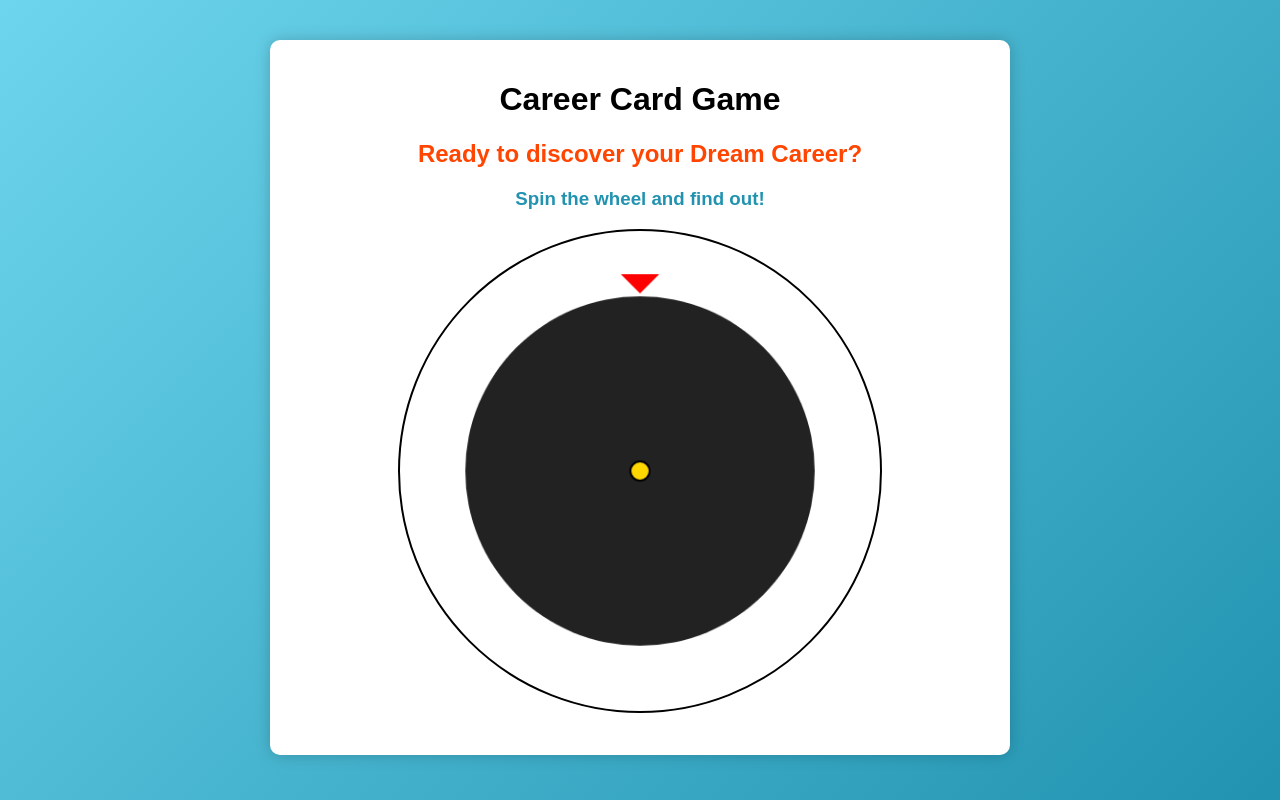
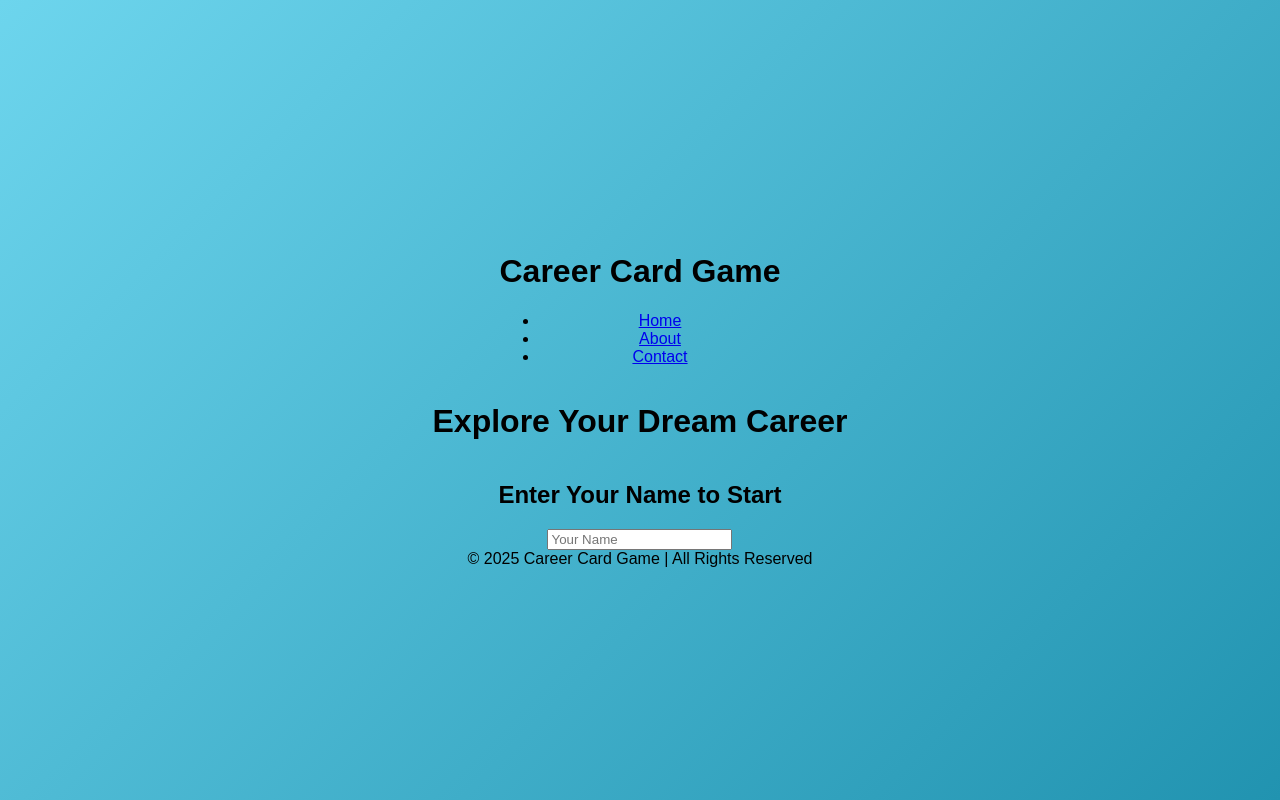
Before and after one commit to webaayu/career-card-game, a Flask app: template templates/index.html in a window 1280 px wide. Run offline with Flask 3, Linux system fonts and the light colour scheme; the template is opened without the code that fills it, so the values that code supplies are empty; some libraries are stand-ins or nearby versions.

Commit message:
Update index.html

```diff
--- a/templates/index.html
+++ b/templates/index.html
@@ -1,59 +1,41 @@
 <!DOCTYPE html>
 <html lang="en">
 <head>
-    <meta charset="UTF-8">
-    <meta name="viewport" content="width=device-width, initial-scale=1.0">
-    <title>Career Spin Wheel</title>
-    <script src="https://cdnjs.cloudflare.com/ajax/libs/jquery/3.6.0/jquery.min.js"></script>
-    <script src="https://cdnjs.cloudflare.com/ajax/libs/gsap/3.12.2/gsap.min.js"></script>
-    <link rel="stylesheet" href="{{ url_for('static', filename='styles.css') }}">
-    <style>
-        /* Additional styles specific to index.html */
-        #wheelCanvas {
-            border: 2px solid black;
-            border-radius: 50%;
-        }
-        #result {
-            font-size: 22px;
-            font-weight: bold;
-            color: rgb(4, 93, 4);
-            margin-top: 10px;
-        }
-        #jobcardButton {
-            background-color: #6dd5ed;
-            color:black
-        }
-        #jobcardButton:hover {
-            background-color: green;
-            color:white
-        }
-        h3{
-            color: #2193b0;
-        }
-        h2{
-            color:orangered
-        }
+  <meta charset="UTF-8">
+  <meta name="viewport" content="width=device-width, initial-scale=1.0">
+  <title>Career Card Game</title>
+  <link rel="stylesheet" href="{{ url_for('static', filename='styles.css') }}">
+</head>
+<body class="custom-body">
 
-    </style>
-</head>
-<body>
-    <div class="container">
-        <h1>Career Card Game</h1>
-        <h2>Ready to discover your Dream Career?</h2>
-        <h3>Spin the wheel and find out!</h3>
+<!-- Navigation Bar -->
+  <div class="navbar">
+    <h1>Career Card Game</h1>
+    <ul class="nav-links">
+      <li><a href="#">Home</a></li>
+      <li><a href="#">About</a></li>
+      <li><a href="#">Contact</a></li>
+    </ul>
+  </div>
 
-        <!-- Wheel Canvas -->
-        <canvas id="wheelCanvas" width="500" height="500"></canvas>
+  <!-- Hero Section -->
+  <div class="hero">
+    <h1>Explore Your Dream Career</h1>
+  </div>
 
-        <p id="result"></p>
-        <button class=show-jobcard-btn id="jobcardButton" style="display: none;"><b>Show Jobcard Details</b></button>
-    </div>
+  <!-- Login Section -->
+  <div class="login-container">
+    <h2>Enter Your Name to Start</h2>
+    <form action="/" method="POST">
+      <input type="text" id="username" name="username" placeholder="Your Name" required>
+      <button type="submit">Let's Start</button>
+    </form>
+  </div>
 
-    <script>
-        // Convert Jinja2 list to a JavaScript array safely
-        let jobs = JSON.parse('{{ jobs | tojson | safe }}');
-    </script>
+  <!-- Footer -->
+  <div class="footer">
+    &copy; 2025 Career Card Game | All Rights Reserved
+  </div>
 
-    <script src="{{ url_for('static', filename='script.js') }}"></script>
 </body>
 </html>
```
